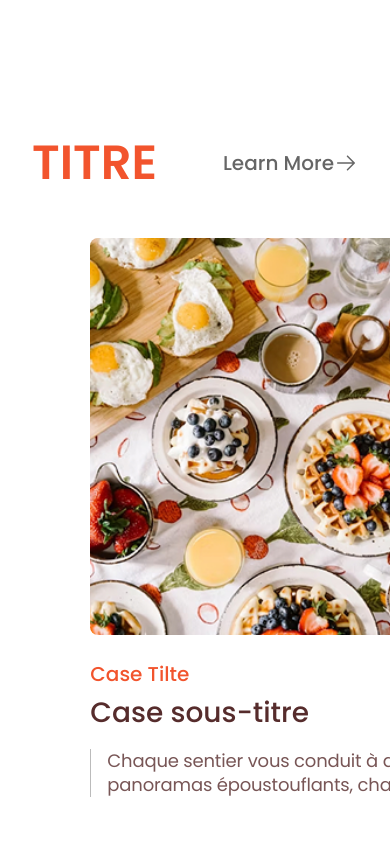
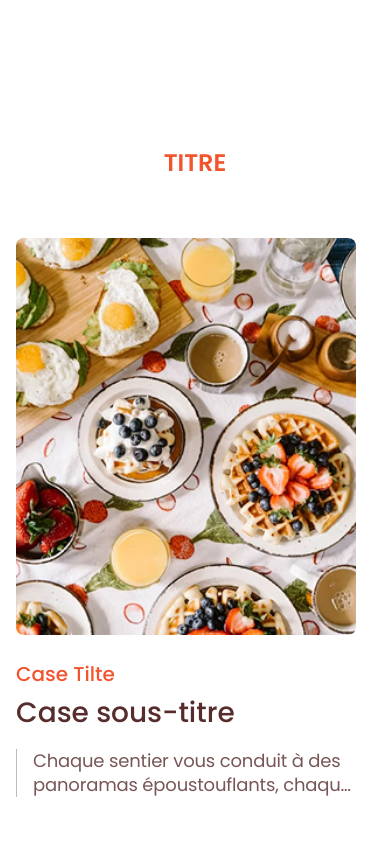
Before and after one commit to duongductrong/soa-code-assignment, a React (Vite) app: page / in a window 390 px wide. Shown: the part 5020-5864 px from the top of the page. Built offline with nearby package versions, Linux system fonts and the light colour scheme.

Commit message:
feat: improve ExploreCookMaster component responsiveness
- Added responsive layout for title and "Learn more" link
- Adjusted text sizes across different breakpoints
- Updated margin and spacing for mobile and desktop views
- Added Tailwind configuration for new spacing value

```diff
--- a/src/apps/home/components/explore-cookmaster.tsx
+++ b/src/apps/home/components/explore-cookmaster.tsx
@@ -13,18 +13,18 @@ const ExploreCookMaster = (props: ExploreCookMasterProps) => {
   return (
     <div {...props} className={cn(props.className)}>
       <Container>
-        <div className="flex items-center justify-between mb-[2.8175rem]">
-          <h2 className="text-card text-center text-5xl font-semibold leading-60 uppercase">
+        <div className="flex items-center justify-center md:justify-between mb-[2.8175rem]">
+          <h2 className="text-card text-center text-2xl sm:text-[2rem] lg:text-[2.5rem] xl:text-5xl font-semibold leading-60 uppercase">
             Titre
           </h2>
-          <span className="inline-flex items-center text-gray text-xl font-medium capitalize">
+          <span className="hidden md:inline-flex items-center text-gray text-xl font-medium capitalize">
             {t("Learn more")}
             <ArrowRightIcon className="size-6 ml-1" />
           </span>
         </div>
       </Container>
 
-      <div className="flex items-center flex-nowrap overflow-x-hidden gap-14 ml-[23.17vw]">
+      <div className="flex items-center flex-nowrap overflow-x-hidden gap-14 ml-4 sm:ml-18 md:ml-[23.17vw]">
         {data.map((data, index) => {
           return (
             <ExploreCard
--- a/tailwind.config.js
+++ b/tailwind.config.js
@@ -59,6 +59,8 @@ const config = {
 
         17: "4.375rem", // "70px"
 
+        18: "4.5rem", // "72px"
+
         base: "1240px",
       },
 
```
